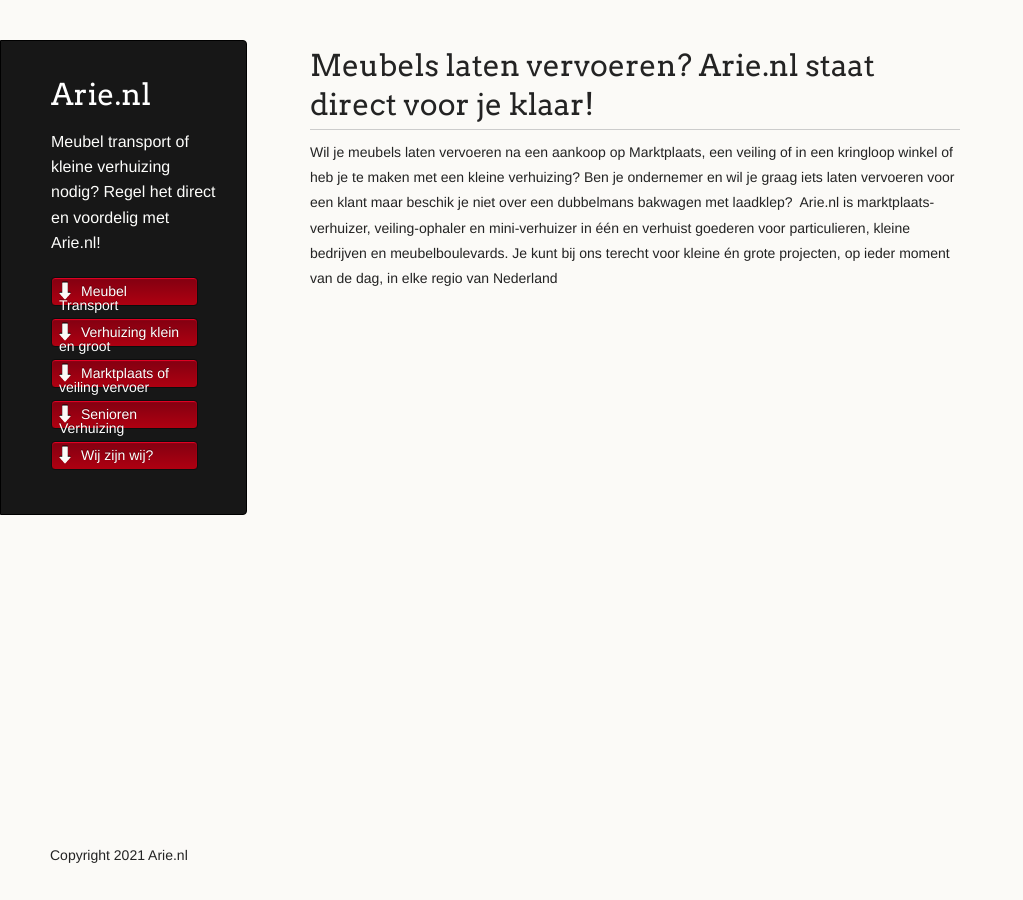
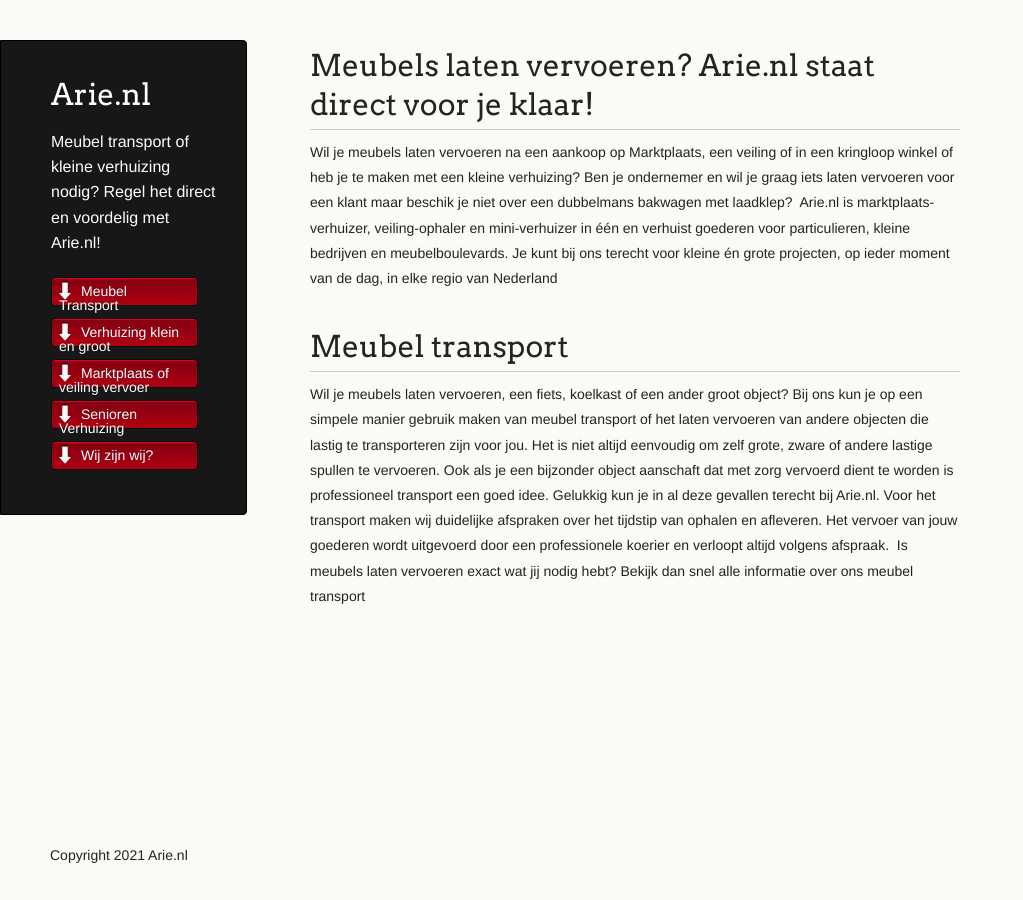
Before and after one commit to amsdfw/arie.nl, a Jekyll site: the page built from index.md, in a window 1280 px wide. Shown: the whole page, without its empty margins (0-1023 px from the left). Built offline with Jekyll 4.4.1, drawn with Linux system fonts in a browser that asks for light colours; our own code applies the rules of GitHub Pages for plain Markdown files.

Commit message:
Update index.md

```diff
--- a/index.md
+++ b/index.md
@@ -4,10 +4,14 @@
 
 # Meubels laten vervoeren? Arie.nl staat direct voor je klaar!
 
-Wil je meubels laten vervoeren na een aankoop op Marktplaats, een veiling of in een
-kringloop winkel of heb je te maken met een kleine verhuizing? Ben je ondernemer en wil je
-graag iets laten vervoeren voor een klant maar beschik je niet over een dubbelmans
-bakwagen met laadklep?
-Arie.nl is marktplaats-verhuizer, veiling-ophaler en mini-verhuizer in één en verhuist
-goederen voor particulieren, kleine bedrijven en meubelboulevards. Je kunt bij ons terecht
-voor kleine én grote projecten, op ieder moment van de dag, in elke regio van Nederland
+Wil je meubels laten vervoeren na een aankoop op Marktplaats, een veiling of in een kringloop winkel of heb je te maken met een kleine verhuizing? Ben je ondernemer en wil je
+graag iets laten vervoeren voor een klant maar beschik je niet over een dubbelmans bakwagen met laadklep?
+Arie.nl is marktplaats-verhuizer, veiling-ophaler en mini-verhuizer in één en verhuist goederen voor particulieren, kleine bedrijven en meubelboulevards.
+Je kunt bij ons terecht voor kleine én grote projecten, op ieder moment van de dag, in elke regio van Nederland
+
+# Meubel transport
+
+Wil je meubels laten vervoeren, een fiets, koelkast of een ander groot object? Bij ons kun je op een simpele manier gebruik maken van meubel transport of het laten vervoeren van
+andere objecten die lastig te transporteren zijn voor jou. Het is niet altijd eenvoudig om zelf grote, zware of andere lastige spullen te vervoeren. Ook als je een bijzonder object aanschaft dat met zorg vervoerd dient te worden is professioneel transport een goed idee.
+Gelukkig kun je in al deze gevallen terecht bij Arie.nl. Voor het transport maken wij duidelijke afspraken over het tijdstip van ophalen en afleveren. Het vervoer van jouw goederen wordt uitgevoerd door een professionele koerier en verloopt altijd volgens afspraak.
+Is meubels laten vervoeren exact wat jij nodig hebt? Bekijk dan snel alle informatie over ons meubel transport
```
